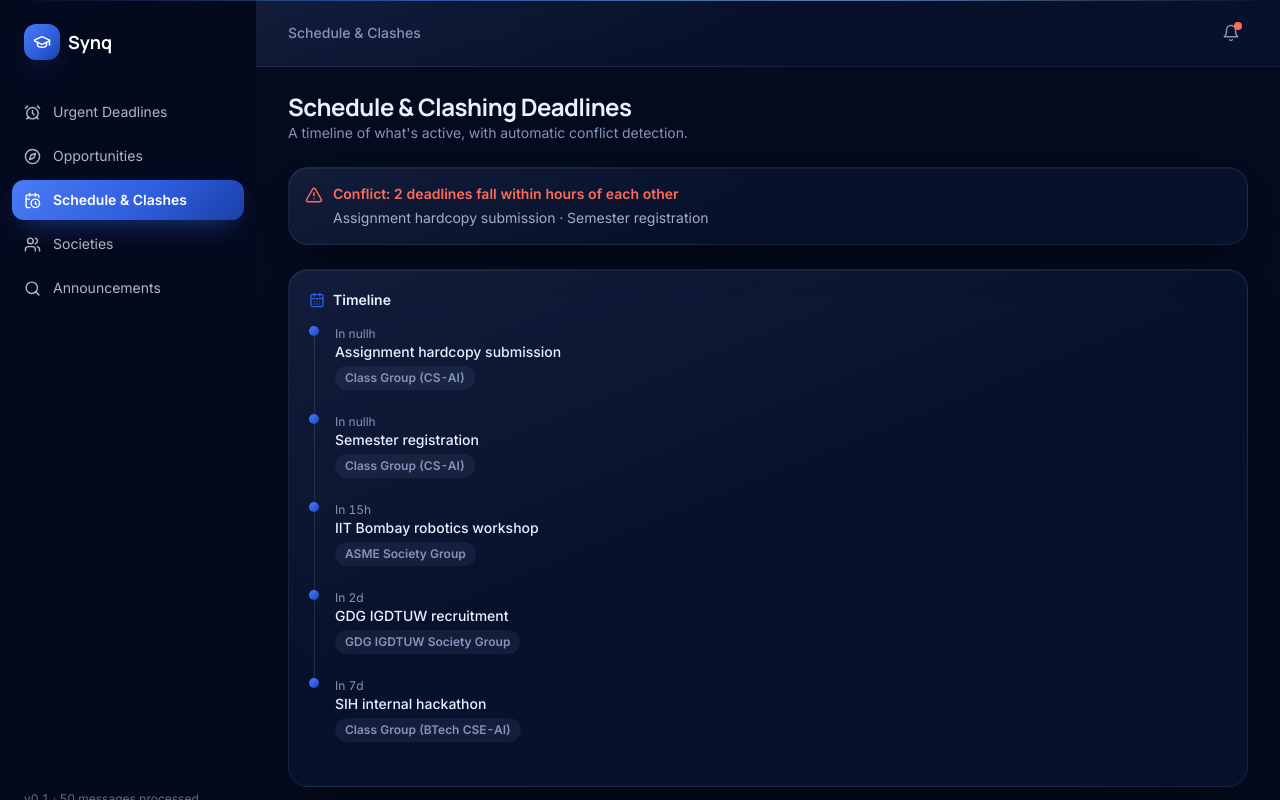
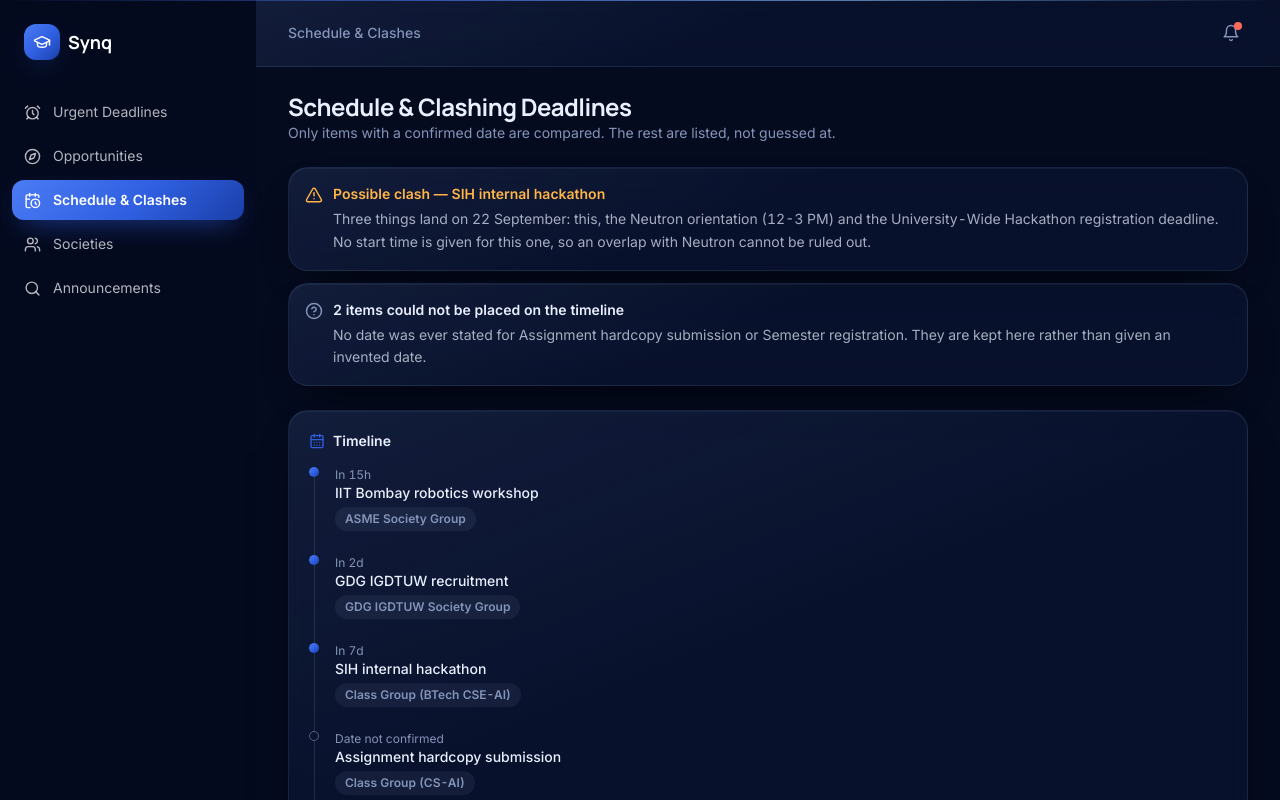
Before and after one commit to 1kanishka10/4Sight.synq, a React (Vite) app: page / in a window 1280 px wide. Both pictures are taken after a click on the button "Schedule & Clashes". Shown: the top 800 px of the page. Built offline with nearby package versions, Linux system fonts and the light colour scheme.

Commit message:
Update ScheduleSection.jsx

```diff
--- a/src/sections/ScheduleSection.jsx
+++ b/src/sections/ScheduleSection.jsx
@@ -1,7 +1,11 @@
-import React, { useMemo } from "react";
-import { AlertTriangle, CalendarDays } from "lucide-react";
+import React from "react";
+import { AlertTriangle, CalendarDays, HelpCircle } from "lucide-react";
 import { Card, Badge } from "../components/ui";
 import deadlines from "../data/deadlines.json";
+
+// Only items with a confirmed time can be placed on a timeline or compared.
+const dated = deadlines.filter((d) => d.dueInHours != null);
+const undated = deadlines.filter((d) => d.dueInHours == null);
 
 // Group deadlines whose due-times land within 6 hours of each other.
 function findClashes(items, toleranceHours = 6) {
@@ -10,7 +14,10 @@ function findClashes(items, toleranceHours = 6) {
   let current = [];
 
   for (const item of sorted) {
-    if (current.length === 0 || item.dueInHours - current[current.length - 1].dueInHours <= toleranceHours) {
+    if (
+      current.length === 0 ||
+      item.dueInHours - current[current.length - 1].dueInHours <= toleranceHours
+    ) {
       current.push(item);
     } else {
       if (current.length > 1) groups.push(current);
@@ -21,21 +28,48 @@ function findClashes(items, toleranceHours = 6) {
   return groups;
 }
 
+function whenLabel(hours) {
+  if (hours == null) return "Date not confirmed";
+  if (hours < 24) return `In ${hours}h`;
+  return `In ${Math.floor(hours / 24)}d`;
+}
+
 export function ScheduleSection() {
-  const timeline = [...deadlines].sort((a, b) => a.dueInHours - b.dueInHours);
-  const clashes = useMemo(() => findClashes(deadlines), []);
+  const clashes = findClashes(dated);
+  const flagged = deadlines.filter((d) => d.clashNote);
+  const timeline = [
+    ...[...dated].sort((a, b) => a.dueInHours - b.dueInHours),
+    ...undated,
+  ];
 
   return (
     <section>
       <header className="mb-6">
-        <h1 className="font-display text-2xl font-bold text-ink">Schedule & Clashing Deadlines</h1>
-        <p className="text-sm text-slate">A timeline of what's active, with automatic conflict detection.</p>
+        <h1 className="font-display text-2xl font-bold text-ink">
+          Schedule &amp; Clashing Deadlines
+        </h1>
+        <p className="text-sm text-slate">
+          Only items with a confirmed date are compared. The rest are listed, not guessed at.
+        </p>
       </header>
 
-      {clashes.length > 0 && (
       <div className="mb-6 flex flex-col gap-3">
+        {flagged.map((d) => (
+          <Card key={d.id} className="border-high/30 bg-high/5 p-4">
+            <div className="flex items-start gap-2.5">
+              <AlertTriangle size={18} className="mt-0.5 shrink-0 text-high" />
+              <div>
+                <p className="text-sm font-semibold text-high">
+                  Possible clash — {d.title}
+                </p>
+                <p className="mt-1 text-sm leading-relaxed text-ink/70">{d.clashNote}</p>
+              </div>
+            </div>
+          </Card>
+        ))}
+
         {clashes.map((group, i) => (
-            <Card key={i} className="border-critical/30 bg-critical/5 p-4">
+          <Card key={`c${i}`} className="border-critical/30 bg-critical/5 p-4">
             <div className="flex items-start gap-2.5">
               <AlertTriangle size={18} className="mt-0.5 shrink-0 text-critical" />
               <div>
@@ -49,8 +83,24 @@ export function ScheduleSection() {
             </div>
           </Card>
         ))}
+
+        {undated.length > 0 && (
+          <Card className="p-4">
+            <div className="flex items-start gap-2.5">
+              <HelpCircle size={18} className="mt-0.5 shrink-0 text-slate" />
+              <div>
+                <p className="text-sm font-semibold text-ink">
+                  {undated.length} items could not be placed on the timeline
+                </p>
+                <p className="mt-1 text-sm leading-relaxed text-ink/70">
+                  No date was ever stated for {undated.map((d) => d.title).join(" or ")}.
+                  They are kept here rather than given an invented date.
+                </p>
               </div>
+            </div>
+          </Card>
         )}
+      </div>
 
       <Card className="p-5">
         <div className="mb-4 flex items-center gap-2 text-sm font-semibold text-ink">
@@ -61,15 +111,21 @@ export function ScheduleSection() {
           {timeline.map((d, i) => (
             <div key={d.id} className="flex gap-4">
               <div className="flex flex-col items-center">
-                <span className="h-2.5 w-2.5 rounded-full bg-ocean" />
+                <span
+                  className={
+                    d.dueInHours == null
+                      ? "h-2.5 w-2.5 rounded-full border border-slate/60"
+                      : "h-2.5 w-2.5 rounded-full bg-ocean"
+                  }
+                />
                 {i < timeline.length - 1 && <span className="w-px flex-1 bg-slate/20" />}
               </div>
               <div className="pb-6">
-                <p className="text-xs text-slate">
-                  {d.dueInHours < 24 ? `In ${d.dueInHours}h` : `In ${Math.floor(d.dueInHours / 24)}d`}
-                </p>
+                <p className="text-xs text-slate">{whenLabel(d.dueInHours)}</p>
                 <p className="text-sm font-medium text-ink">{d.title}</p>
-                <Badge tone="slate" className="mt-1">{d.tag}</Badge>
+                <Badge tone="slate" className="mt-1">
+                  {d.tag}
+                </Badge>
               </div>
             </div>
           ))}
```
Lines whose indentation alone changed are shown as unchanged.
